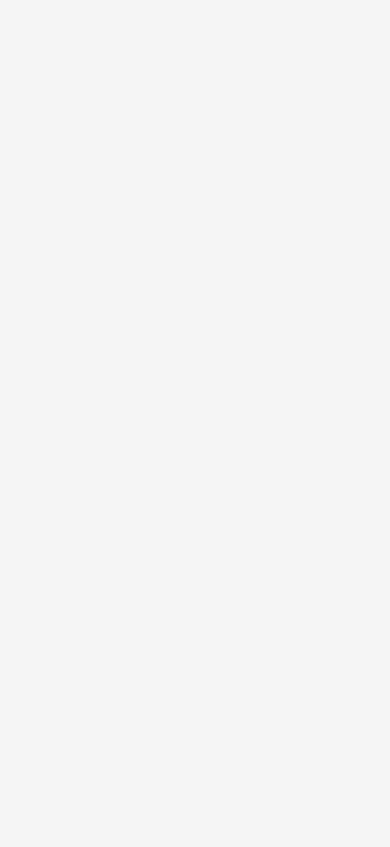
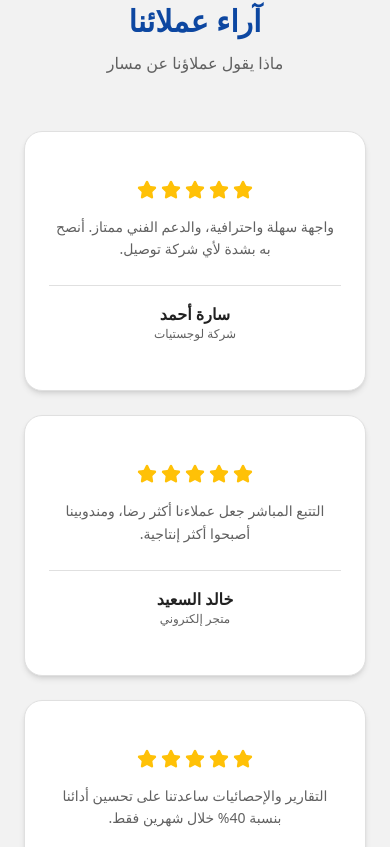
Before and after one commit to A-Amiin/Masar-ITi-Gp, a React (Vite) app: page / in a window 390 px wide. Shown: the part 6617-7464 px from the top of the page. Before the commit the page ends 6540 px from the top, so only its background shows below. Built offline with nearby package versions, Linux system fonts and the light colour scheme.

Commit message:
implement the testimonilans Section with responsive

```diff
--- a/src/pages/Landing/Landing.jsx
+++ b/src/pages/Landing/Landing.jsx
@@ -5,6 +5,7 @@ import VideoSection from "./components/VideoSection"
 import FeatureSection from "./components/FeatureSection"
 import AudienceSection from "./components/AudienceSection"
 import JoinUs from "./components/JoinUs"
+import TestimonialsSection from "./components/TestimonialsSection"
 
 const Landing = () => {
   return (
@@ -16,6 +17,7 @@ const Landing = () => {
       <FeatureSection />
       <AudienceSection />
       <JoinUs />
+      <TestimonialsSection />
     </div>
   )
 }
--- /dev/null
+++ b/src/pages/Landing/components/TestimonialsSection.jsx
@@ -0,0 +1,83 @@
+import { Card, CardContent } from "@/components/ui/card"
+import { Star } from "lucide-react"
+
+const testimonials = [
+  {
+    name: "سارة أحمد",
+    role: "شركة لوجستيات",
+    text: "واجهة سهلة واحترافية، والدعم الفني ممتاز. أنصح به بشدة لأي شركة توصيل.",
+  },
+  {
+    name: "خالد السعيد",
+    role: "متجر إلكتروني",
+    text: "التتبع المباشر جعل عملاءنا أكثر رضا، ومندوبينا أصبحوا أكثر إنتاجية.",
+  },
+  {
+    name: "فاطمة علي",
+    role: "مؤسسة النقل الذكي",
+    text: "التقارير والإحصائيات ساعدتنا على تحسين أدائنا بنسبة 40% خلال شهرين فقط.",
+  },
+  {
+    name: "أحمد محمد",
+    role: "شركة التوصيل السريع",
+    text: "مسار غير طريقة عملنا بالكامل. الآن ندير أكثر من 200 مندوب بسهولة.",
+  },
+]
+
+const TestimonialsSection = () => {
+  return (
+    <section
+      dir="rtl"
+      className="py-20 px-6 bg-muted/40 dark:bg-muted-dark/20"
+    >
+      {/* Header */}
+      <div className="text-center mb-14">
+        <h2 className="text-3xl md:text-4xl font-bold text-primary mb-3">
+          آراء عملائنا
+        </h2>
+        <p className="text-muted-foreground dark:text-muted-foreground-dark">
+          ماذا يقول عملاؤنا عن مسار
+        </p>
+      </div>
+
+      {/* Cards */}
+      <div className="grid gap-6 sm:grid-cols-2 lg:grid-cols-4 max-w-7xl mx-auto">
+        {testimonials.map((item, index) => (
+          <Card
+            key={index}
+            className="
+              rounded-2xl border bg-white dark:bg-background-dark
+              shadow-md hover:shadow-lg transition
+            "
+          >
+            <CardContent className="p-6 flex flex-col h-full">
+              {/* Stars */}
+              <div className="flex justify-center gap-1 mb-4">
+                {Array.from({ length: 5 }).map((_, i) => (
+                  <Star
+                    key={i}
+                    className="w-5 h-5 fill-[#FFC107] text-[#FFC107]"
+                  />
+                ))}
+              </div>
+
+              {/* Text */}
+              <p className="text-sm text-muted-foreground dark:text-muted-foreground-dark text-center leading-relaxed mb-6">
+                {item.text}
+              </p>
+
+              <div className="border-t pt-4 mt-auto text-center">
+                <p className="font-semibold">{item.name}</p>
+                <p className="text-xs text-muted-foreground dark:text-muted-foreground-dark">
+                  {item.role}
+                </p>
+              </div>
+            </CardContent>
+          </Card>
+        ))}
+      </div>
+    </section>
+  )
+}
+
+export default TestimonialsSection
```
